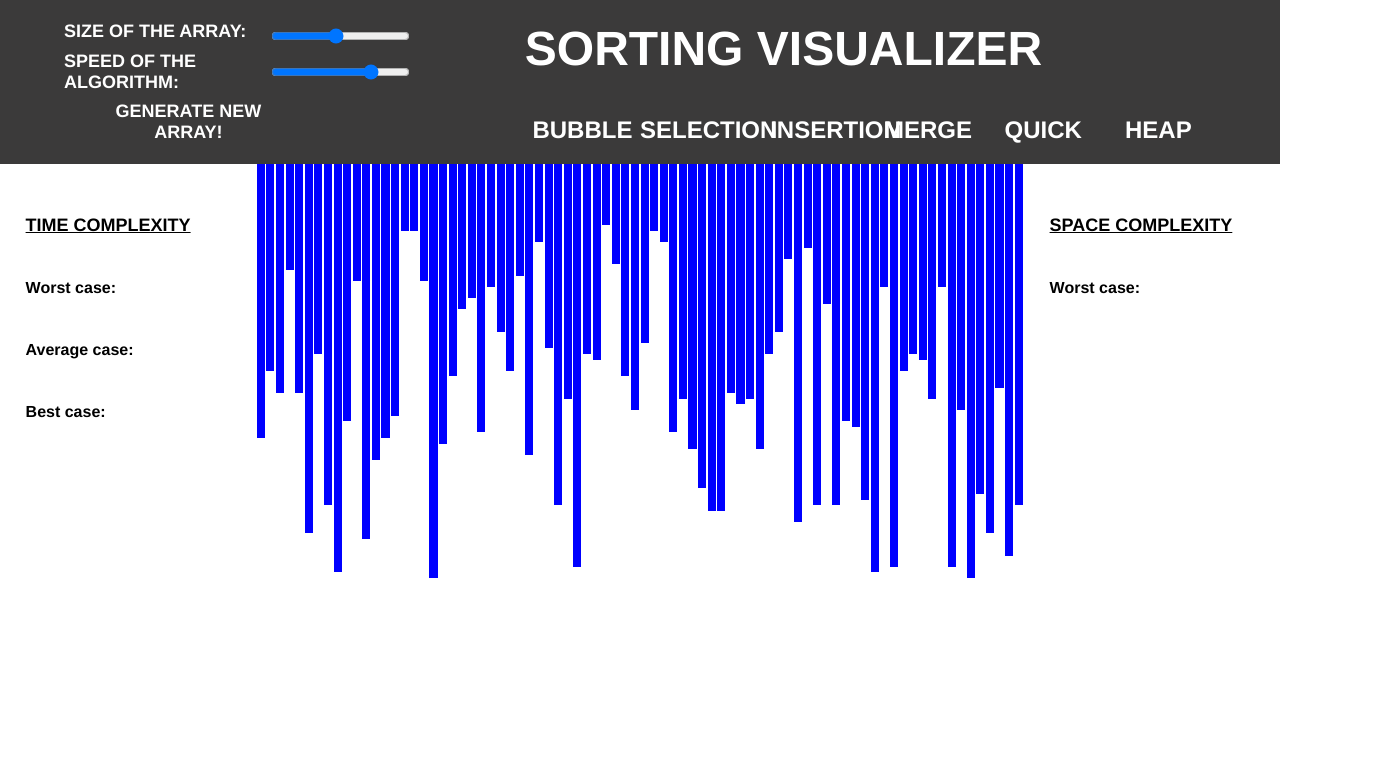
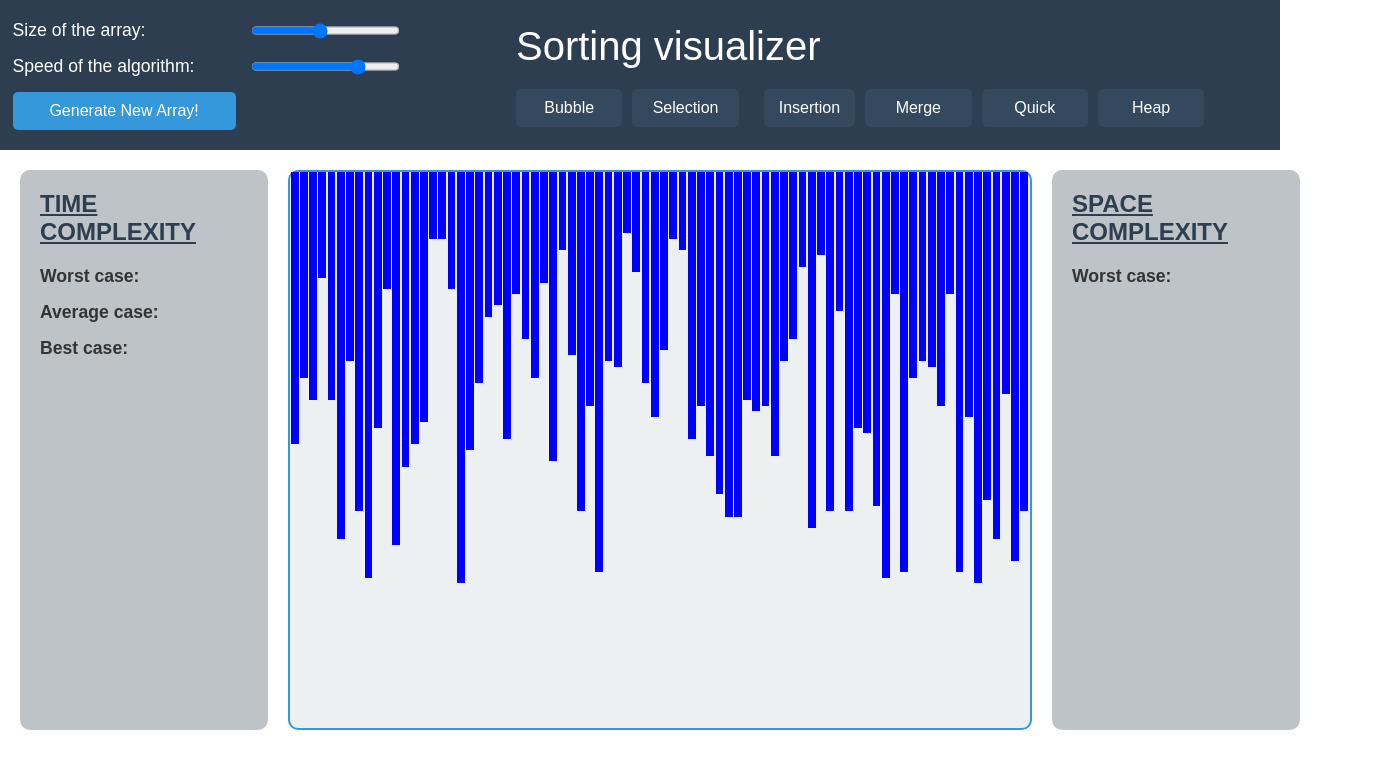
Before and after one commit to vishalkjais/SORTING_VISUALIZER, a plain HTML site: page index.html in a window 1280 px wide. Shown: the whole page, 1384 px wide, since content can reach past the window. Drawn offline with Linux system fonts and the light colour scheme.

Commit message:
done some changes in css

```diff
--- a/css/style.css
+++ b/css/style.css
@@ -1,132 +1,105 @@
-
+/* General styles for the entire page */
 * {
-  margin: 0px;
-  padding: 0px;
-  font-family: 'Helvetica Neue', Helvetica, Arial, sans-serif;
-  font-size: large;
-  font-weight: bold;
-  text-transform: uppercase;
+  margin: 0;
+  padding: 0;
+  font-family: 'Arial', sans-serif;
+  font-size: 16px;
+  color: #333;
+  box-sizing: border-box;
 }
 
+/* Navigation styles */
 nav {
-  background-color: #3b3a3a;
+  background-color: #2c3e50;
   color: white;
-  display: -ms-grid;
   display: grid;
-  -ms-grid-columns: 30% 60%;
-      grid-template-columns: 30% 60%;
-  -webkit-column-gap: 10%;
-          column-gap: 10%;
-  padding: 0% 5%;
+  grid-template-columns: 30% 70%;
+  column-gap: 10%;
+  padding: 20px;
 }
 
 nav .array-inputs {
-  display: -ms-grid;
   display: grid;
-  -ms-grid-columns: 60% 40%;
-      grid-template-columns: 60% 40%;
+  grid-template-columns: 60% 40%;
   place-content: center;
-  padding: 5% 0%;
+  gap: 15px;
 }
 
-nav .array-inputs #a_size {
-  padding: 5% 0%;
+nav .array-inputs p {
+  font-size: 1.1em;
 }
 
-nav .array-inputs #a_speed {
-  padding: 5% 0%;
+nav .array-inputs input[type="range"] {
+  width: 100%;
 }
 
 nav .array-inputs #a_generate {
-  background-color: transparent;
+  background-color: #3498db;
   border: none;
-  outline: none;
   color: white;
-  padding: 4% 0% 0% 0%;
-  padding-left: 20%;
+  padding: 10px 20px;
+  font-size: 1em;
+  cursor: pointer;
+  border-radius: 5px;
 }
 
 nav .array-inputs #a_generate:hover {
-  cursor: pointer;
+  background-color: #2980b9;
 }
 
 nav .header_right {
-  display: -webkit-box;
-  display: -ms-flexbox;
   display: flex;
-  -webkit-box-orient: vertical;
-  -webkit-box-direction: normal;
-      -ms-flex-direction: column;
-          flex-direction: column;
+  flex-direction: column;
+  align-items: flex-start;
+  justify-content: center;
 }
 
 nav .header_right .nav-heading {
-  display: inline-block;
-  font-size: xxx-large;
-  padding: 3% 0%;
+  font-size: 2.5em;
+  margin-bottom: 20px;
 }
 
 nav .header_right .algos {
-  display: -ms-grid;
   display: grid;
-  -ms-grid-columns: (16.66667%)[6];
-      grid-template-columns: repeat(6, 16.66667%);
-  place-content: center;
-  padding: 2% 0%;
+  grid-template-columns: repeat(6, 1fr);
+  gap: 10px;
 }
 
 nav .header_right .algos button {
-  background-color: transparent;
+  background-color: #34495e;
   border: none;
   color: white;
-  outline: none;
-  padding: 5% 0%;
-  font-size: x-large;
+  padding: 10px 15px;
+  font-size: 1em;
+  cursor: pointer;
+  border-radius: 5px;
 }
 
 nav .header_right .algos button:hover {
-  background-color: blue;
-  cursor: pointer;
+  background-color: #1abc9c;
 }
 
-nav .header_right .algos .butt_locked {
-  background-color: transparent;
-  cursor: pointer;
+/* Section styles */
+section {
+  display: grid;
+  grid-template-columns: 20% 60% 20%;
+  gap: 20px;
+  padding: 20px;
 }
 
-nav .header_right .algos .butt_locked:hover {
-  background-color: transparent;
-  cursor: pointer;
-}
-
-nav .header_right .algos .butt_selected {
-  background-color: white;
-  color: green;
-}
-
-nav .header_right .algos .butt_selected:hover {
-  background-color: white;
-  cursor: pointer;
-}
-
-nav .header_right .algos .butt_unselected:hover {
-  background-color: blue;
-  cursor: pointer;
-}
-
-section {
-  display: -ms-grid;
-  display: grid;
-  -ms-grid-columns: 20% 60% 20%;
-      grid-template-columns: 20% 60% 20%;
+section h3 {
+  text-decoration: underline;
+  margin-bottom: 10px;
+  font-size: 1.5em;
+  color: #2c3e50; /* Dark color for better visibility */
 }
 
 section .Complexity_Containers {
-  margin-top: 20%;
+  margin-top: 20px;
 }
 
 section .Complexity_Containers .Pair_Definitions {
-  margin-top: 20%;
+  margin-top: 15px;
 }
 
 section .Complexity_Containers .Pair_Definitions p {
@@ -134,34 +107,26 @@ section .Complexity_Containers .Pair_Definitions p {
 }
 
 section .Complexity_Containers .Pair_Definitions p.Sub_Heading {
-  font-size: medium;
-  text-transform: none;
-}
-
-section #Info_Cont1 {
-  padding: 20% 10%;
-}
-
-section #Info_Cont1 h3 {
-  text-decoration: underline;
+  font-size: 1.1em;
+  font-weight: bold;
 }
 
 section #array_container {
-  display: -webkit-box;
-  display: -ms-flexbox;
   display: flex;
   width: 100%;
   height: 70vh;
+  border: 2px solid #3498db;
+  border-radius: 10px;
+  background-color: #ecf0f1;
 }
 
-section #Info_Cont2 {
-  padding: 20% 10%;
+section #Info_Cont1, section #Info_Cont2 {
+  padding: 20px;
+  background-color: #bdc3c7;
+  border-radius: 10px;
 }
 
-section #Info_Cont2 h3 {
-  text-decoration: underline;
-}
-
+/* Utility classes */
 .hide {
   display: none;
 }
--- a/index.html
+++ b/index.html
@@ -15,15 +15,15 @@
     <header>
         <nav>
             <div class="array-inputs">
-                <p>Size of the array:</p>
+                <p style="color: white;">Size of the array:</p>
                 <input id="a_size" type="range" min=20 max=150 step=1 value=80>
-                <p>Speed of the algorithm:</p>
+                <p style="color: white;">Speed of the algorithm:</p>
                 <input id="a_speed" type="range" min=1 max=5 step=1 value=4>
                 <button id="a_generate">Generate New Array!</button>
             </div>
 
             <div class="header_right">
-                <p class="nav-heading">Sorting visualizer</p>
+                <p class="nav-heading" style="color: white;">Sorting visualizer</p>
 
                 <div class="algos">
                     <button >Bubble</button>
@@ -42,7 +42,7 @@
 
         <div id="Info_Cont1">
 
-            <h3>TIME COMPLEXITY</h3>
+            <h3 >TIME COMPLEXITY</h3>
 
             <div class="Complexity_Containers" id="Time_Complexity_Types_Container">
 
```
